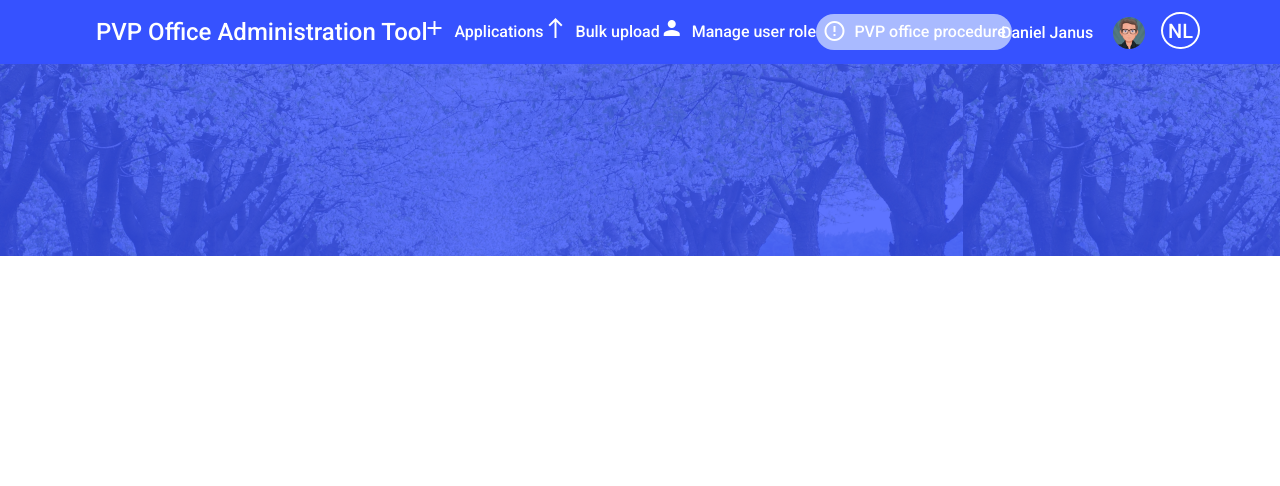
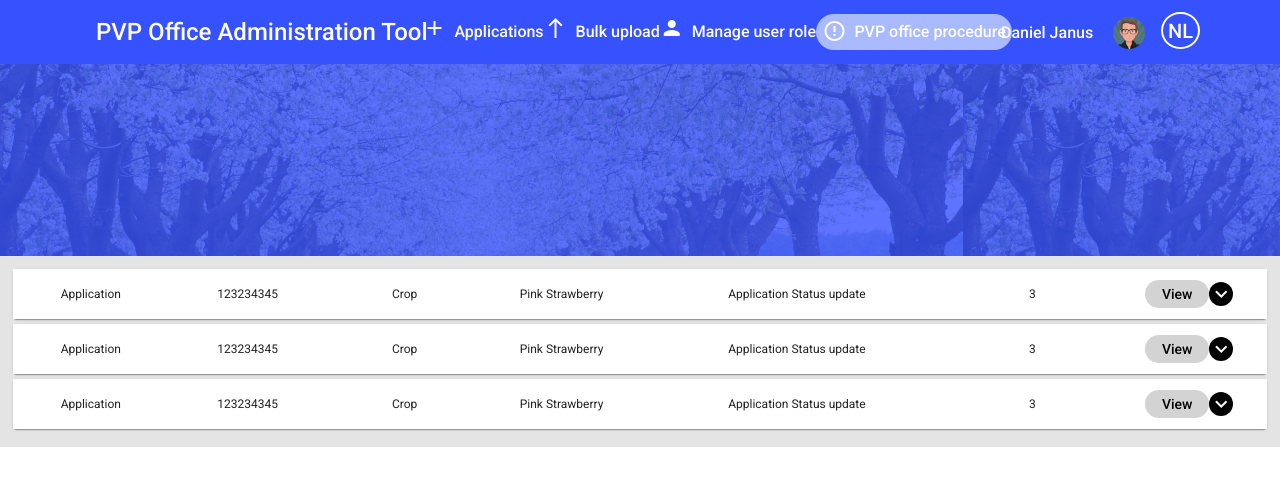
Before and after one commit to amit-dot-kumar8/PVP-Frontend, an Angular app: page /pvp-platform in a window 1280 px wide. Shown: the top 486 px of the page. Built offline with nearby package versions, Linux system fonts and the light colour scheme.

Commit message:
merged code

```diff
--- a/src/app/components/pvp-platform/pvp-platform.component.html
+++ b/src/app/components/pvp-platform/pvp-platform.component.html
@@ -3,3 +3,30 @@
 <button type="button" class="btn btn-primary" (click)="navigateToApplicantMoniter()">Applicant Monitoring</button>
 <button type="button" class="btn btn-primary" (click)="navigateToDusExchange()">Dus Exchange Platform</button> -->
 <!-- <app-header></app-header> -->
+
+<div class="root-container">
+  <mat-card class="grid-properties" *ngFor="let gridItem of gridData; let gridIndex = index">
+      <mat-grid-list cols="8" rowHeight="50px">
+          <mat-grid-tile class="col-background" [colspan]="1" [rowspan]="1">{{gridItem.name}}</mat-grid-tile>
+          <mat-grid-tile class="col-background" [colspan]="1" [rowspan]="1">{{gridItem.id}}</mat-grid-tile>
+          <mat-grid-tile class="col-background" [colspan]="1" [rowspan]="1">{{gridItem.nameCrop}}</mat-grid-tile>
+          <mat-grid-tile class="col-background" [colspan]="1" [rowspan]="1">{{gridItem.type}}</mat-grid-tile>
+          <mat-grid-tile class="col-background" [colspan]="2" [rowspan]="1">{{gridItem.aStatus}}</mat-grid-tile>
+          <mat-grid-tile class="col-background" [colspan]="1" [rowspan]="1">{{gridItem.progress}}</mat-grid-tile>
+          <mat-grid-tile class="col-background" [colspan]="1" [rowspan]="1" (click)="togglePanel(gridIndex)">
+              <button mat-button class="view-button">View</button>
+              <span class="material-icons arrow-icon" *ngIf="!gridItem.panelOpenState">
+                  keyboard_arrow_down
+              </span>
+              <span class="material-icons arrow-icon" *ngIf="gridItem.panelOpenState">
+                  keyboard_arrow_up
+              </span>
+          </mat-grid-tile>
+      </mat-grid-list>
+      <mat-expansion-panel [expanded]="gridItem.panelOpenState">
+          <p>I'm visible</p>
+      </mat-expansion-panel>
+  </mat-card>
+
+
+</div>
--- a/src/app/components/pvp-platform/pvp-platform.component.scss
+++ b/src/app/components/pvp-platform/pvp-platform.component.scss
@@ -0,0 +1,26 @@
+
+.root-container{
+  background: #e4e4e4;
+  width: 100%;
+  padding: 1%;
+}
+
+.col-background{
+  background: white;
+}
+.grid-properties{
+  margin-bottom: 5px;
+  font-size: 75%;
+  padding: 0;
+}
+.view-button{
+  background: lightgray;
+  color: black;
+  border-radius: 50px;
+  line-height: 2;
+}
+.arrow-icon{
+  background: black;
+  color: white;
+  border-radius: 100px;
+}
--- a/src/app/components/pvp-platform/pvp-platform.component.ts
+++ b/src/app/components/pvp-platform/pvp-platform.component.ts
@@ -7,10 +7,12 @@ import { Router } from '@angular/router';
   styleUrls: ['./pvp-platform.component.scss']
 })
 export class PvpPlatformComponent implements OnInit {
+  gridData: any = [];
 
   constructor(private router: Router) { }
 
   ngOnInit(): void {
+    this.initializePage();
   }
 
   navigateToAdminTool()
@@ -28,4 +30,19 @@ export class PvpPlatformComponent implements OnInit {
     this.router.navigate(['dus-exchange-platform']);
   }
 
+  initializePage() {
+    this.gridData = [
+      {name: 'Application', id: '123234345', nameCrop: 'Crop', type: 'Pink Strawberry',
+      aStatus: 'Application Status update', progress: '3', panelOpenState: false},
+      {name: 'Application', id: '123234345', nameCrop: 'Crop', type: 'Pink Strawberry',
+      aStatus: 'Application Status update', progress: '3', panelOpenState: false},
+      {name: 'Application', id: '123234345', nameCrop: 'Crop', type: 'Pink Strawberry',
+      aStatus: 'Application Status update', progress: '3', panelOpenState: false}
+    ];
+  }
+
+  togglePanel(index) {
+    this.gridData[index].panelOpenState = !this.gridData[index].panelOpenState;
 }
+
+}
```
